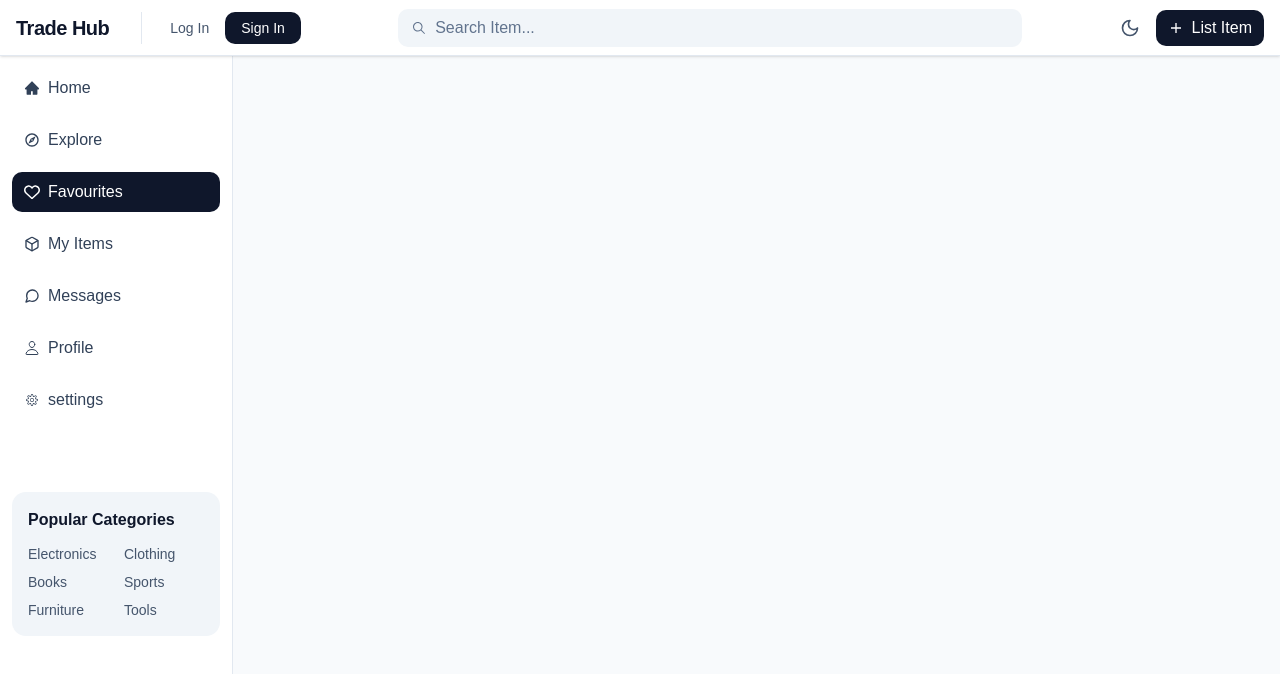
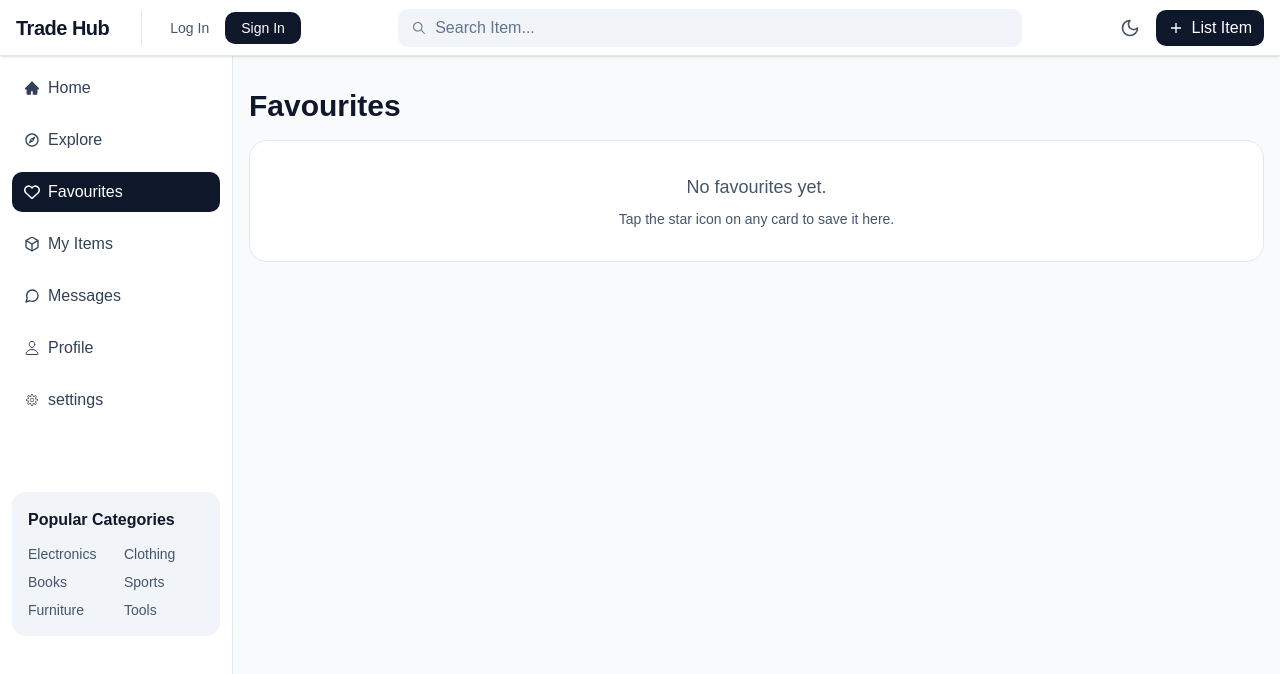
Before and after one commit to ammarmohammed6783-del/Swapify, a React (Vite) app: page /favourites in a window 1280 px wide. Shown: the top 674 px of the page. Built offline with nearby package versions, Linux system fonts and the light colour scheme.

Commit message:
added useContext feature

```diff
--- a/src/components/FavoriteContext/FavoriteProvider.tsx
+++ b/src/components/FavoriteContext/FavoriteProvider.tsx
@@ -1,4 +1,4 @@
-import { createContext, useState } from "react";
+import { createContext, useContext, useState } from "react";
 import type { ReactNode } from "react";
 
 type FavoriteItem = {
@@ -11,7 +11,15 @@ type FavoriteContextType = {
     toggleFavorite: (item: FavoriteItem) => void;
 };
 
-const FavoriteContext = createContext<FavoriteContextType | null>(null);
+export const FavoriteContext = createContext<FavoriteContextType | null>(null);
+
+export function useFavorites() {
+    const context = useContext(FavoriteContext);
+    if (!context) {
+        throw new Error("useFavorites must be used within FavoriteProvider");
+    }
+    return context;
+}
 
 type FavoriteProviderProps = {
     children: ReactNode;
--- a/src/components/components_components/Card-product.tsx
+++ b/src/components/components_components/Card-product.tsx
@@ -1,9 +1,12 @@
-import { useState } from "react";
+import { useMemo } from "react";
 import { CiStar } from "react-icons/ci";
 import { FaStar } from "react-icons/fa";
 import { IoLocationOutline } from "react-icons/io5";
 
+import { useFavorites } from "../FavoriteContext/FavoriteProvider";
+
 type CardType = {
+    id: string | number;
     imgSrc: string;
     header3: string;
     paragraph: string;
@@ -13,24 +16,25 @@ type CardType = {
 
 const Card = ({ data }: { data: CardType }) => {
 
-    const [favourite, setFavourite] = useState(false);
+    const { favorites, toggleFavorite } = useFavorites();
 
-    function addToFavourite() {
-        setFavourite(!favourite);
-    }
+    const isFavourite = useMemo(
+        () => favorites.some((fav) => fav.id === data.id),
+        [favorites, data.id]
+    );
 
     return (
         <div className="h-125 w-3/12 border border-slate-200 dark:border-slate-800 bg-white dark:bg-slate-900 rounded-xl overflow-hidden transition-colors shadow-sm relative">
             {
-                favourite ? (
+                isFavourite ? (
                     <FaStar
-                        className="absolute text-amber-400 text-xl top-2 right-2"
-                        onClick={addToFavourite}
+                        className="absolute text-amber-400 text-xl top-2 right-2 cursor-pointer"
+                        onClick={() => toggleFavorite(data)}
                     />
                 ) : (
                     <CiStar
-                        className="absolute text-amber-400 text-xl top-2 right-2"
-                        onClick={addToFavourite}
+                        className="absolute text-amber-400 text-xl top-2 right-2 cursor-pointer"
+                        onClick={() => toggleFavorite(data)}
                     />
                 )
             }
--- a/src/data/Cards_info.ts
+++ b/src/data/Cards_info.ts
@@ -1,4 +1,5 @@
 export type Card = {
+    id: number;
     imgSrc: string;
     header3: string;
     paragraph: string;
@@ -8,6 +9,7 @@ export type Card = {
 
 const Cards: Card[] = [
     {
+        id: 1,
         imgSrc: "",
         header3: "Vintage Film Camera",
         paragraph: "beautiful Vintage 35mm film camera in excellent working condition",
@@ -15,6 +17,7 @@ const Cards: Card[] = [
         interests: ["electronics", "tools", "toys", "clothing", "music"]
     },
     {
+        id: 2,
         imgSrc: "",
         header3: "Vintage Film Camera",
         paragraph: "beautiful Vintage 35mm film camera in excellent working condition",
@@ -22,6 +25,7 @@ const Cards: Card[] = [
         interests: ["electronics", "tools", "toys", "clothing", "music"]
     },
     {
+        id: 3,
         imgSrc: "",
         header3: "glasses",
         paragraph: "very high quality glasses, like new",
@@ -29,6 +33,7 @@ const Cards: Card[] = [
         interests: ["toys", "clothing", "music", "football"]
     },
     {
+        id: 4,
         imgSrc: "",
         header3: "glasses",
         paragraph: "very high quality glasses, like new",
--- a/src/pages/Favourites.tsx
+++ b/src/pages/Favourites.tsx
@@ -1,10 +1,37 @@
+import { useFavorites } from "../components/FavoriteContext/FavoriteProvider";
+
 function Favourites() {
-
-
+    const { favorites } = useFavorites();
 
     return (
-        <div>
+        <div className="mx-auto max-w-6xl px-4 py-8">
+            <h1 className="text-3xl font-bold mb-4">Favourites</h1>
 
+            {favorites.length === 0 ? (
+                <div className="rounded-2xl border border-slate-200 dark:border-slate-800 bg-white dark:bg-slate-950 p-8 text-center text-slate-600 dark:text-slate-300">
+                    <p className="text-lg">No favourites yet.</p>
+                    <p className="text-sm mt-2">Tap the star icon on any card to save it here.</p>
+                </div>
+            ) : (
+                <div className="grid grid-cols-1 md:grid-cols-2 xl:grid-cols-3 gap-6">
+                    {favorites.map((item) => (
+                        <div key={item.id} className="rounded-2xl border border-slate-200 dark:border-slate-800 bg-white dark:bg-slate-950 p-5 shadow-sm">
+                            <h2 className="text-xl font-semibold text-slate-900 dark:text-slate-100">
+                                {item.header3 as string}
+                            </h2>
+                            <p className="mt-2 text-slate-600 dark:text-slate-300">{item.paragraph as string}</p>
+                            <p className="mt-3 text-sm text-slate-500 dark:text-slate-400">Location: {item.place as string}</p>
+                            <div className="mt-4 flex flex-wrap gap-2">
+                                {(item.interests as string[]).map((interest, index) => (
+                                    <span key={index} className="rounded-full bg-slate-100 dark:bg-slate-800 px-3 py-1 text-xs text-slate-700 dark:text-slate-200">
+                                        {interest}
+                                    </span>
+                                ))}
+                            </div>
+                        </div>
+                    ))}
+                </div>
+            )}
         </div>
     )
 }
```
